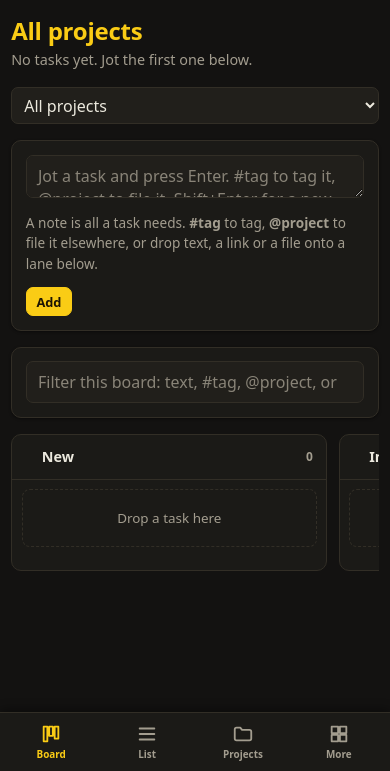
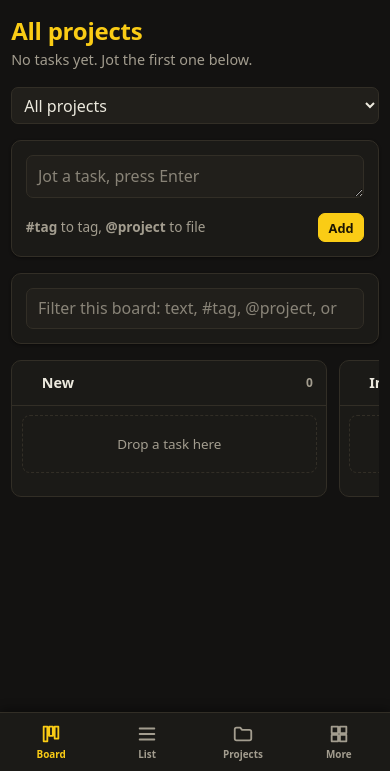
Before and after one commit to listboard/listboard.github.io, a plain HTML site: page index.html in a window 390 px wide. Shown: the part 73-844 px from the top of the page. Drawn offline with Linux system fonts and the light colour scheme.

Commit message:
Tighten the phone board header and quick-add text
On a phone the board title and its task count now share one line, each
keeping its own size. The quick-add placeholder and the caption under it
are cut down so each fits on a single line instead of three.

Co-Authored-By: Claude Opus 5.5 <noreply@anthropic.com>

```diff
--- a/css/style.css
+++ b/css/style.css
@@ -711,6 +711,9 @@ body.dragging-card, body.dragging-card * {
   .panel { padding: .85rem; }
   .filter-label { width: 100%; }
   .board-head { align-items: stretch; }
+  /* Title and task count share a line to save height; each keeps its own
+     size, sitting on a common baseline. A long project name still wraps. */
+  .board-head-main { display: flex; align-items: baseline; flex-wrap: wrap; column-gap: .6rem; }
   .board-head-tools { width: 100%; }
   .proj-picker { flex: 1; max-width: none; }
   .grid2 { grid-template-columns: 1fr; }
--- a/index.html
+++ b/index.html
@@ -113,9 +113,9 @@
   </div>
 
   <section class="panel quickadd">
-    <textarea id="quickNote" rows="1" placeholder="Jot a task and press Enter. #tag to tag it, @project to file it, Shift+Enter for a new line."></textarea>
+    <textarea id="quickNote" rows="1" placeholder="Jot a task, press Enter"></textarea>
     <div class="quickadd-foot">
-      <span class="hint">A note is all a task needs. <b>#tag</b> to tag, <b>@project</b> to file it elsewhere, or drop text, a link or a file onto a lane below.</span>
+      <span class="hint"><b>#tag</b> to tag, <b>@project</b> to file</span>
       <button class="mini primary" id="btnQuickAdd">Add</button>
     </div>
   </section>
```
